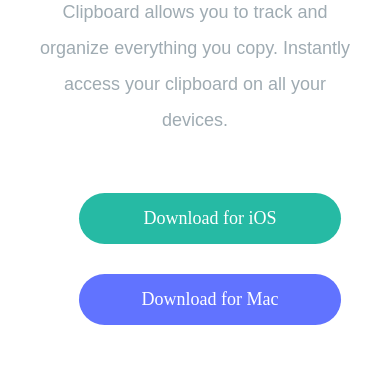
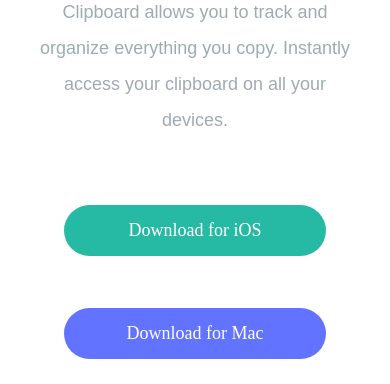
Before and after one commit to ValSalo/clipboard-landing-page-master, a plain HTML site: page index.html in a window 390 px wide. Shown: the part 460-844 px from the top of the page. Drawn offline with Linux system fonts and the light colour scheme; a web font is replaced by a local one.

Commit message:
button fix

```diff
--- a/css/styles.css
+++ b/css/styles.css
@@ -158,6 +158,10 @@ a{
     padding: 7% 10% 3%;
   }
 
+  .button {
+    margin: 10% 0;
+  }
+
   .features-header{
     padding: 7% 10% 1%;
   }
```
